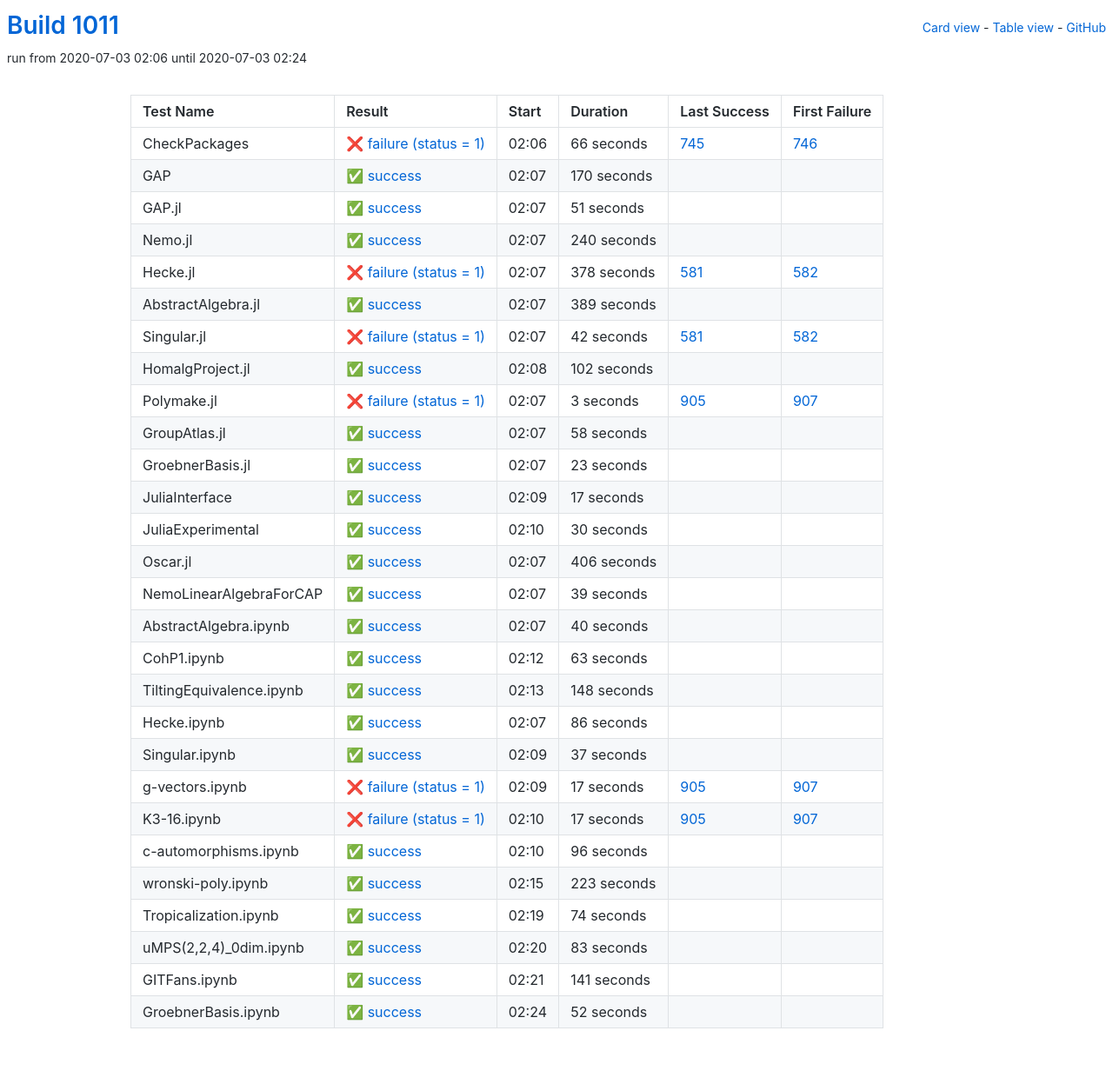
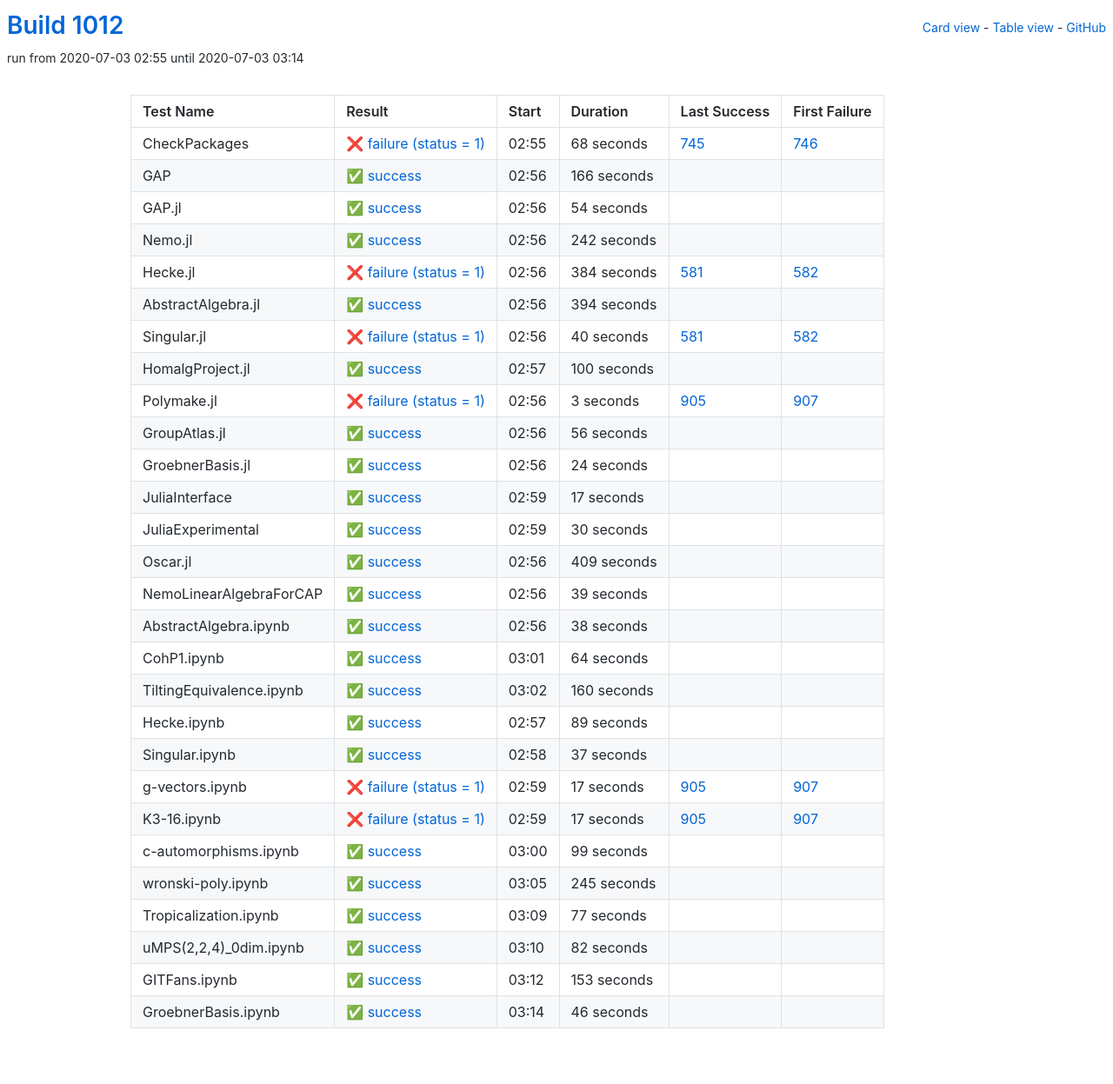
Before and after one commit to oscar-system/oscar-ci-status-1.4, a Jekyll site: the page built from table.html, in a window 1280 px wide. Shown: the whole page at 87% size. Built offline with Jekyll 4.4.1, drawn with Linux system fonts in a browser that asks for light colours.

Commit message:
Build #1012

```diff
--- a/_data/ci.yml
+++ b/_data/ci.yml
@@ -1,6 +1,6 @@
 ---
-build: 1011
-build_url: https://oscarci.mathematik.uni-kl.de/job/oscar-julia-1.4/1011/
+build: 1012
+build_url: https://oscarci.mathematik.uni-kl.de/job/oscar-julia-1.4/1012/
 job: oscar-julia-1.4
 organization: oscar-system
 repo: oscar-ci-status-1.4
@@ -8,104 +8,104 @@ repourl: https://github.com/oscar-system/oscar-ci-status-1.4
 tests:
 - name: CheckPackages
   id: checkpackages
-  log: https://oscarci.mathematik.uni-kl.de/job/oscar-julia-1.4/1011/artifact/logs/build-1011/CheckPackages.log
-  start: 2020-07-03 02:06
+  log: https://oscarci.mathematik.uni-kl.de/job/oscar-julia-1.4/1012/artifact/logs/build-1012/CheckPackages.log
+  start: 2020-07-03 02:55
   success: false
   exitcode: 1
   status: failure
-  duration: 66
+  duration: 68
   last_success: 745
   last_success_url: https://oscarci.mathematik.uni-kl.de/job/oscar-julia-1.4/745/
   first_failure: 746
   first_failure_url: https://oscarci.mathematik.uni-kl.de/job/oscar-julia-1.4/746/
 - name: GAP
   id: gap
-  log: https://oscarci.mathematik.uni-kl.de/job/oscar-julia-1.4/1011/artifact/logs/build-1011/GAP.log
-  start: 2020-07-03 02:07
+  log: https://oscarci.mathematik.uni-kl.de/job/oscar-julia-1.4/1012/artifact/logs/build-1012/GAP.log
+  start: 2020-07-03 02:56
   success: true
   exitcode: 0
   status: success
-  duration: 170
+  duration: 166
   last_success: false
   last_success_url:
   first_failure: false
   first_failure_url:
 - name: GAP.jl
   id: gap-jl
-  log: https://oscarci.mathematik.uni-kl.de/job/oscar-julia-1.4/1011/artifact/logs/build-1011/GAP.jl.log
-  start: 2020-07-03 02:07
+  log: https://oscarci.mathematik.uni-kl.de/job/oscar-julia-1.4/1012/artifact/logs/build-1012/GAP.jl.log
+  start: 2020-07-03 02:56
   success: true
   exitcode: 0
   status: success
-  duration: 51
+  duration: 54
   last_success: false
   last_success_url:
   first_failure: false
   first_failure_url:
 - name: Nemo.jl
   id: nemo-jl
-  log: https://oscarci.mathematik.uni-kl.de/job/oscar-julia-1.4/1011/artifact/logs/build-1011/Nemo.jl.log
-  start: 2020-07-03 02:07
+  log: https://oscarci.mathematik.uni-kl.de/job/oscar-julia-1.4/1012/artifact/logs/build-1012/Nemo.jl.log
+  start: 2020-07-03 02:56
   success: true
   exitcode: 0
   status: success
-  duration: 240
+  duration: 242
   last_success: false
   last_success_url:
   first_failure: false
   first_failure_url:
 - name: Hecke.jl
   id: hecke-jl
-  log: https://oscarci.mathematik.uni-kl.de/job/oscar-julia-1.4/1011/artifact/logs/build-1011/Hecke.jl.log
-  start: 2020-07-03 02:07
+  log: https://oscarci.mathematik.uni-kl.de/job/oscar-julia-1.4/1012/artifact/logs/build-1012/Hecke.jl.log
+  start: 2020-07-03 02:56
   success: false
   exitcode: 1
   status: failure
-  duration: 378
+  duration: 384
   last_success: 581
   last_success_url: https://oscarci.mathematik.uni-kl.de/job/oscar-julia-1.4/581/
   first_failure: 582
   first_failure_url: https://oscarci.mathematik.uni-kl.de/job/oscar-julia-1.4/582/
 - name: AbstractAlgebra.jl
   id: abstractalgebra-jl
-  log: https://oscarci.mathematik.uni-kl.de/job/oscar-julia-1.4/1011/artifact/logs/build-1011/AbstractAlgebra.jl.log
-  start: 2020-07-03 02:07
+  log: https://oscarci.mathematik.uni-kl.de/job/oscar-julia-1.4/1012/artifact/logs/build-1012/AbstractAlgebra.jl.log
+  start: 2020-07-03 02:56
   success: true
   exitcode: 0
   status: success
-  duration: 389
+  duration: 394
   last_success: false
   last_success_url:
   first_failure: false
   first_failure_url:
 - name: Singular.jl
   id: singular-jl
-  log: https://oscarci.mathematik.uni-kl.de/job/oscar-julia-1.4/1011/artifact/logs/build-1011/Singular.jl.log
-  start: 2020-07-03 02:07
+  log: https://oscarci.mathematik.uni-kl.de/job/oscar-julia-1.4/1012/artifact/logs/build-1012/Singular.jl.log
+  start: 2020-07-03 02:56
   success: false
   exitcode: 1
   status: failure
-  duration: 42
+  duration: 40
   last_success: 581
   last_success_url: https://oscarci.mathematik.uni-kl.de/job/oscar-julia-1.4/581/
   first_failure: 582
   first_failure_url: https://oscarci.mathematik.uni-kl.de/job/oscar-julia-1.4/582/
 - name: HomalgProject.jl
   id: homalgproject-jl
-  log: https://oscarci.mathematik.uni-kl.de/job/oscar-julia-1.4/1011/artifact/logs/build-1011/HomalgProject.jl.log
-  start: 2020-07-03 02:08
+  log: https://oscarci.mathematik.uni-kl.de/job/oscar-julia-1.4/1012/artifact/logs/build-1012/HomalgProject.jl.log
+  start: 2020-07-03 02:57
   success: true
   exitcode: 0
   status: success
-  duration: 102
+  duration: 100
   last_success: false
   last_success_url:
   first_failure: false
   first_failure_url:
 - name: Polymake.jl
   id: polymake-jl
-  log: https://oscarci.mathematik.uni-kl.de/job/oscar-julia-1.4/1011/artifact/logs/build-1011/Polymake.jl.log
-  start: 2020-07-03 02:07
+  log: https://oscarci.mathematik.uni-kl.de/job/oscar-julia-1.4/1012/artifact/logs/build-1012/Polymake.jl.log
+  start: 2020-07-03 02:56
   success: false
   exitcode: 1
   status: failure
@@ -116,32 +116,32 @@ tests:
   first_failure_url: https://oscarci.mathematik.uni-kl.de/job/oscar-julia-1.4/907/
 - name: GroupAtlas.jl
   id: groupatlas-jl
-  log: https://oscarci.mathematik.uni-kl.de/job/oscar-julia-1.4/1011/artifact/logs/build-1011/GroupAtlas.jl.log
-  start: 2020-07-03 02:07
+  log: https://oscarci.mathematik.uni-kl.de/job/oscar-julia-1.4/1012/artifact/logs/build-1012/GroupAtlas.jl.log
+  start: 2020-07-03 02:56
   success: true
   exitcode: 0
   status: success
-  duration: 58
+  duration: 56
   last_success: false
   last_success_url:
   first_failure: false
   first_failure_url:
 - name: GroebnerBasis.jl
   id: groebnerbasis-jl
-  log: https://oscarci.mathematik.uni-kl.de/job/oscar-julia-1.4/1011/artifact/logs/build-1011/GroebnerBasis.jl.log
-  start: 2020-07-03 02:07
+  log: https://oscarci.mathematik.uni-kl.de/job/oscar-julia-1.4/1012/artifact/logs/build-1012/GroebnerBasis.jl.log
+  start: 2020-07-03 02:56
   success: true
   exitcode: 0
   status: success
-  duration: 23
+  duration: 24
   last_success: false
   last_success_url:
   first_failure: false
   first_failure_url:
 - name: JuliaInterface
   id: juliainterface
-  log: https://oscarci.mathematik.uni-kl.de/job/oscar-julia-1.4/1011/artifact/logs/build-1011/JuliaInterface.log
-  start: 2020-07-03 02:09
+  log: https://oscarci.mathematik.uni-kl.de/job/oscar-julia-1.4/1012/artifact/logs/build-1012/JuliaInterface.log
+  start: 2020-07-03 02:59
   success: true
   exitcode: 0
   status: success
@@ -152,8 +152,8 @@ tests:
   first_failure_url:
 - name: JuliaExperimental
   id: juliaexperimental
-  log: https://oscarci.mathematik.uni-kl.de/job/oscar-julia-1.4/1011/artifact/logs/build-1011/JuliaExperimental.log
-  start: 2020-07-03 02:10
+  log: https://oscarci.mathematik.uni-kl.de/job/oscar-julia-1.4/1012/artifact/logs/build-1012/JuliaExperimental.log
+  start: 2020-07-03 02:59
   success: true
   exitcode: 0
   status: success
@@ -164,20 +164,20 @@ tests:
   first_failure_url:
 - name: Oscar.jl
   id: oscar-jl
-  log: https://oscarci.mathematik.uni-kl.de/job/oscar-julia-1.4/1011/artifact/logs/build-1011/Oscar.jl.log
-  start: 2020-07-03 02:07
+  log: https://oscarci.mathematik.uni-kl.de/job/oscar-julia-1.4/1012/artifact/logs/build-1012/Oscar.jl.log
+  start: 2020-07-03 02:56
   success: true
   exitcode: 0
   status: success
-  duration: 406
+  duration: 409
   last_success: false
   last_success_url:
   first_failure: false
   first_failure_url:
 - name: NemoLinearAlgebraForCAP
   id: nemolinearalgebraforcap
-  log: https://oscarci.mathematik.uni-kl.de/job/oscar-julia-1.4/1011/artifact/logs/build-1011/NemoLinearAlgebraForCAP.log
-  start: 2020-07-03 02:07
+  log: https://oscarci.mathematik.uni-kl.de/job/oscar-julia-1.4/1012/artifact/logs/build-1012/NemoLinearAlgebraForCAP.log
+  start: 2020-07-03 02:56
   success: true
   exitcode: 0
   status: success
@@ -188,56 +188,56 @@ tests:
   first_failure_url:
 - name: AbstractAlgebra.ipynb
   id: abstractalgebra-ipynb
-  log: https://oscarci.mathematik.uni-kl.de/job/oscar-julia-1.4/1011/artifact/logs/build-1011/AbstractAlgebra.ipynb.log
-  start: 2020-07-03 02:07
+  log: https://oscarci.mathematik.uni-kl.de/job/oscar-julia-1.4/1012/artifact/logs/build-1012/AbstractAlgebra.ipynb.log
+  start: 2020-07-03 02:56
   success: true
   exitcode: 0
   status: success
-  duration: 40
+  duration: 38
   last_success: false
   last_success_url:
   first_failure: false
   first_failure_url:
 - name: CohP1.ipynb
   id: cohp1-ipynb
-  log: https://oscarci.mathematik.uni-kl.de/job/oscar-julia-1.4/1011/artifact/logs/build-1011/CohP1.ipynb.log
-  start: 2020-07-03 02:12
+  log: https://oscarci.mathematik.uni-kl.de/job/oscar-julia-1.4/1012/artifact/logs/build-1012/CohP1.ipynb.log
+  start: 2020-07-03 03:01
   success: true
   exitcode: 0
   status: success
-  duration: 63
+  duration: 64
   last_success: false
   last_success_url:
   first_failure: false
   first_failure_url:
 - name: TiltingEquivalence.ipynb
   id: tiltingequivalence-ipynb
-  log: https://oscarci.mathematik.uni-kl.de/job/oscar-julia-1.4/1011/artifact/logs/build-1011/TiltingEquivalence.ipynb.log
-  start: 2020-07-03 02:13
+  log: https://oscarci.mathematik.uni-kl.de/job/oscar-julia-1.4/1012/artifact/logs/build-1012/TiltingEquivalence.ipynb.log
+  start: 2020-07-03 03:02
   success: true
   exitcode: 0
   status: success
-  duration: 148
+  duration: 160
   last_success: false
   last_success_url:
   first_failure: false
   first_failure_url:
 - name: Hecke.ipynb
   id: hecke-ipynb
-  log: https://oscarci.mathematik.uni-kl.de/job/oscar-julia-1.4/1011/artifact/logs/build-1011/Hecke.ipynb.log
-  start: 2020-07-03 02:07
+  log: https://oscarci.mathematik.uni-kl.de/job/oscar-julia-1.4/1012/artifact/logs/build-1012/Hecke.ipynb.log
+  start: 2020-07-03 02:57
   success: true
   exitcode: 0
   status: success
-  duration: 86
+  duration: 89
   last_success: false
   last_success_url:
   first_failure: false
   first_failure_url:
 - name: Singular.ipynb
   id: singular-ipynb
-  log: https://oscarci.mathematik.uni-kl.de/job/oscar-julia-1.4/1011/artifact/logs/build-1011/Singular.ipynb.log
-  start: 2020-07-03 02:09
+  log: https://oscarci.mathematik.uni-kl.de/job/oscar-julia-1.4/1012/artifact/logs/build-1012/Singular.ipynb.log
+  start: 2020-07-03 02:58
   success: true
   exitcode: 0
   status: success
@@ -248,8 +248,8 @@ tests:
   first_failure_url:
 - name: g-vectors.ipynb
   id: g-vectors-ipynb
-  log: https://oscarci.mathematik.uni-kl.de/job/oscar-julia-1.4/1011/artifact/logs/build-1011/g-vectors.ipynb.log
-  start: 2020-07-03 02:09
+  log: https://oscarci.mathematik.uni-kl.de/job/oscar-julia-1.4/1012/artifact/logs/build-1012/g-vectors.ipynb.log
+  start: 2020-07-03 02:59
   success: false
   exitcode: 1
   status: failure
@@ -260,8 +260,8 @@ tests:
   first_failure_url: https://oscarci.mathematik.uni-kl.de/job/oscar-julia-1.4/907/
 - name: K3-16.ipynb
   id: k3-16-ipynb
-  log: https://oscarci.mathematik.uni-kl.de/job/oscar-julia-1.4/1011/artifact/logs/build-1011/K3-16.ipynb.log
-  start: 2020-07-03 02:10
+  log: https://oscarci.mathematik.uni-kl.de/job/oscar-julia-1.4/1012/artifact/logs/build-1012/K3-16.ipynb.log
+  start: 2020-07-03 02:59
   success: false
   exitcode: 1
   status: failure
@@ -272,72 +272,72 @@ tests:
   first_failure_url: https://oscarci.mathematik.uni-kl.de/job/oscar-julia-1.4/907/
 - name: c-automorphisms.ipynb
   id: c-automorphisms-ipynb
-  log: https://oscarci.mathematik.uni-kl.de/job/oscar-julia-1.4/1011/artifact/logs/build-1011/c-automorphisms.ipynb.log
-  start: 2020-07-03 02:10
+  log: https://oscarci.mathematik.uni-kl.de/job/oscar-julia-1.4/1012/artifact/logs/build-1012/c-automorphisms.ipynb.log
+  start: 2020-07-03 03:00
   success: true
   exitcode: 0
   status: success
-  duration: 96
+  duration: 99
   last_success: false
   last_success_url:
   first_failure: false
   first_failure_url:
 - name: wronski-poly.ipynb
   id: wronski-poly-ipynb
-  log: https://oscarci.mathematik.uni-kl.de/job/oscar-julia-1.4/1011/artifact/logs/build-1011/wronski-poly.ipynb.log
-  start: 2020-07-03 02:15
+  log: https://oscarci.mathematik.uni-kl.de/job/oscar-julia-1.4/1012/artifact/logs/build-1012/wronski-poly.ipynb.log
+  start: 2020-07-03 03:05
   success: true
   exitcode: 0
   status: success
-  duration: 223
+  duration: 245
   last_success: false
   last_success_url:
   first_failure: false
   first_failure_url:
 - name: Tropicalization.ipynb
   id: tropicalization-ipynb
-  log: https://oscarci.mathematik.uni-kl.de/job/oscar-julia-1.4/1011/artifact/logs/build-1011/Tropicalization.ipynb.log
-  start: 2020-07-03 02:19
+  log: https://oscarci.mathematik.uni-kl.de/job/oscar-julia-1.4/1012/artifact/logs/build-1012/Tropicalization.ipynb.log
+  start: 2020-07-03 03:09
   success: true
   exitcode: 0
   status: success
-  duration: 74
+  duration: 77
   last_success: false
   last_success_url:
   first_failure: false
   first_failure_url:
 - name: uMPS(2,2,4)_0dim.ipynb
   id: umps-2-2-4-0dim-ipynb
-  log: https://oscarci.mathematik.uni-kl.de/job/oscar-julia-1.4/1011/artifact/logs/build-1011/uMPS-2-2-4-_0dim.ipynb.log
-  start: 2020-07-03 02:20
+  log: https://oscarci.mathematik.uni-kl.de/job/oscar-julia-1.4/1012/artifact/logs/build-1012/uMPS-2-2-4-_0dim.ipynb.log
+  start: 2020-07-03 03:10
   success: true
   exitcode: 0
   status: success
-  duration: 83
+  duration: 82
   last_success: false
   last_success_url:
   first_failure: false
   first_failure_url:
 - name: GITFans.ipynb
   id: gitfans-ipynb
-  log: https://oscarci.mathematik.uni-kl.de/job/oscar-julia-1.4/1011/artifact/logs/build-1011/GITFans.ipynb.log
-  start: 2020-07-03 02:21
+  log: https://oscarci.mathematik.uni-kl.de/job/oscar-julia-1.4/1012/artifact/logs/build-1012/GITFans.ipynb.log
+  start: 2020-07-03 03:12
   success: true
   exitcode: 0
   status: success
-  duration: 141
+  duration: 153
   last_success: false
   last_success_url:
   first_failure: false
   first_failure_url:
 - name: GroebnerBasis.ipynb
   id: groebnerbasis-ipynb
-  log: https://oscarci.mathematik.uni-kl.de/job/oscar-julia-1.4/1011/artifact/logs/build-1011/GroebnerBasis.ipynb.log
-  start: 2020-07-03 02:24
+  log: https://oscarci.mathematik.uni-kl.de/job/oscar-julia-1.4/1012/artifact/logs/build-1012/GroebnerBasis.ipynb.log
+  start: 2020-07-03 03:14
   success: true
   exitcode: 0
   status: success
-  duration: 52
+  duration: 46
   last_success: false
   last_success_url:
   first_failure: false
```
Also changed, not shown: README.md.
